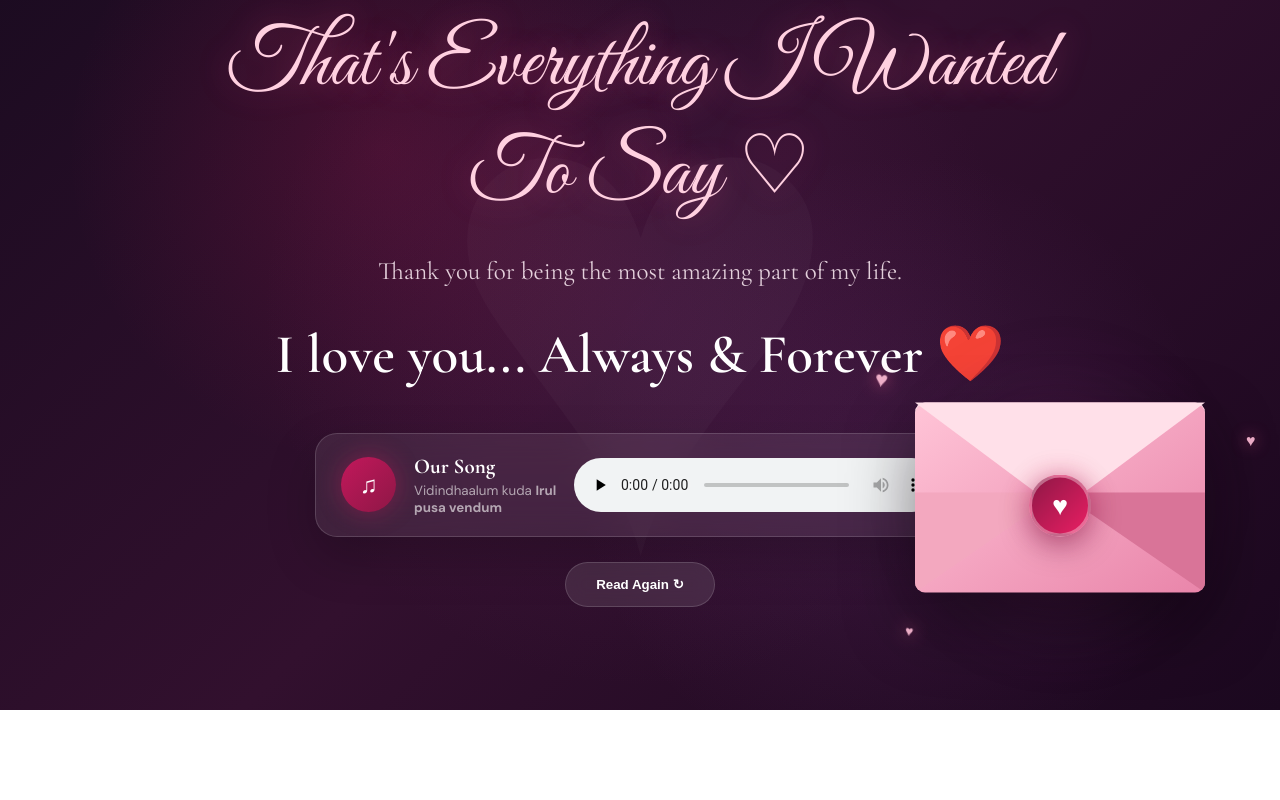
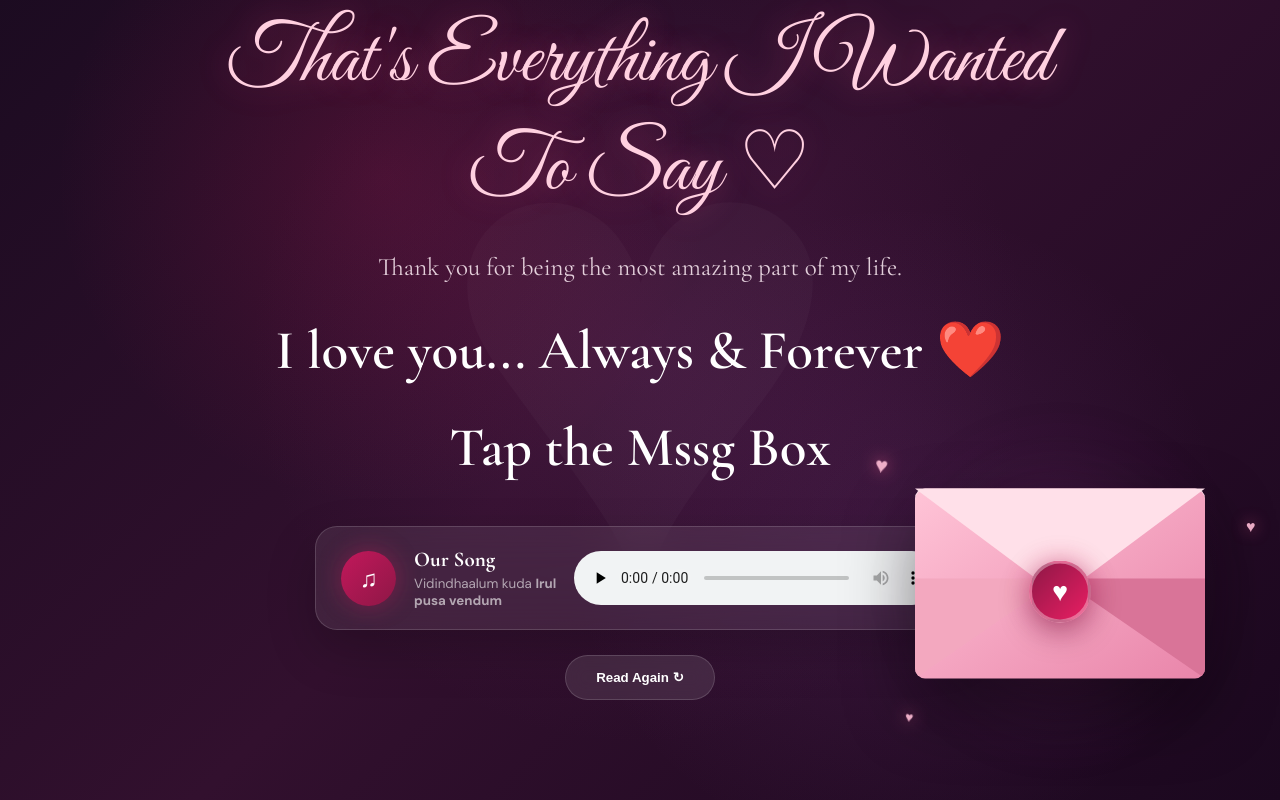
Before and after one commit to Dhanasekar-arumugam/letter, a plain HTML site: page index.html in a window 1280 px wide. Shown: the part 2048-2848 px from the top of the page. Before the commit the page ends 2758 px from the top, so only its background shows below. Drawn offline with nearby package versions, Linux system fonts and the light colour scheme.

Commit message:
Add message box prompt to index.html

```diff
--- a/index.html
+++ b/index.html
@@ -123,6 +123,7 @@
           <div class="script">That's Everything I Wanted To Say ♡</div>
           <p>Thank you for being the most amazing part of my life.</p>
           <h2>I love you... Always &amp; Forever ❤️</h2>
+          <h2> Tap the Mssg Box </h2>
 
           <div class="music-box">
             <div class="music-icon">♫</div>
```
